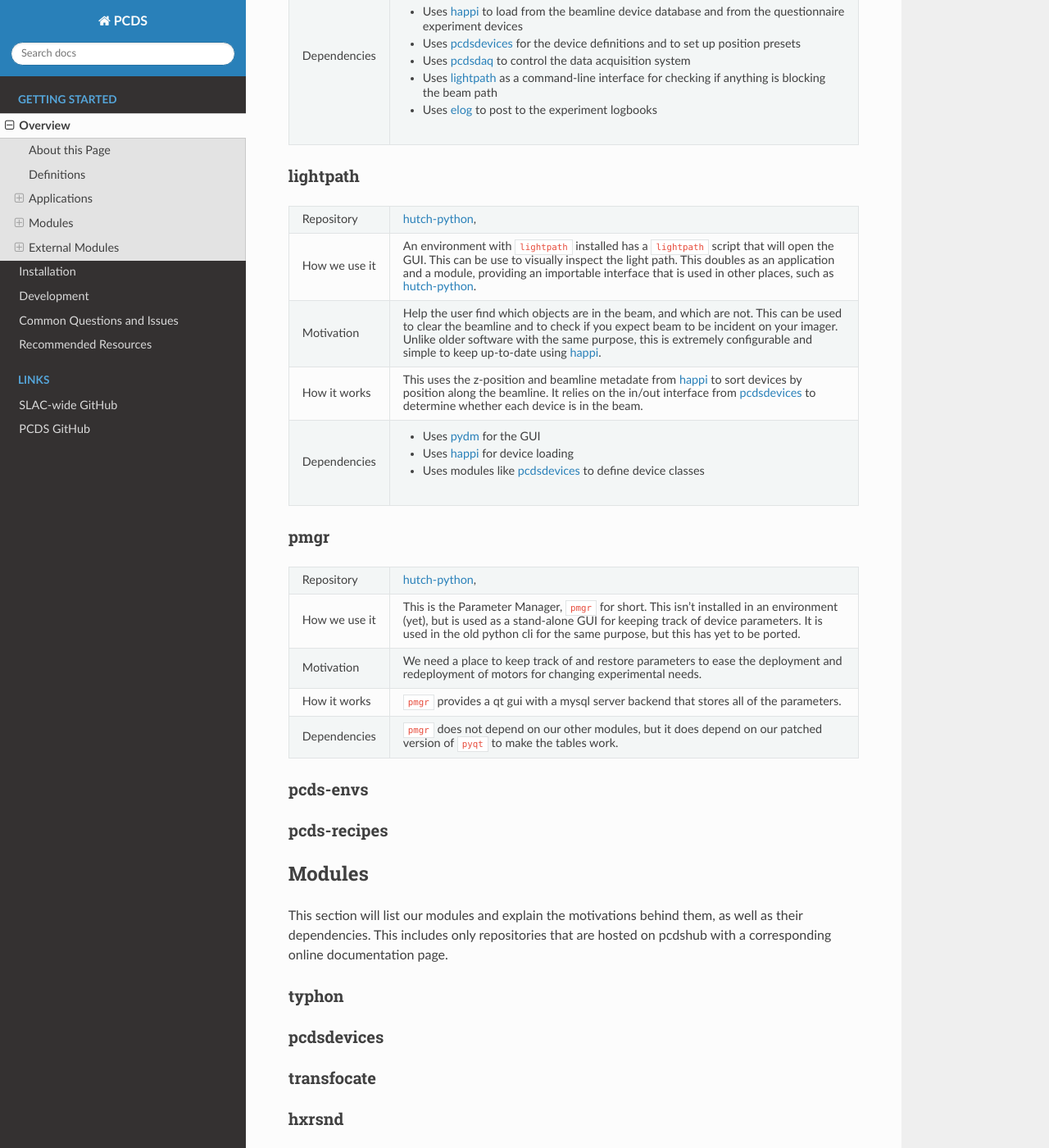
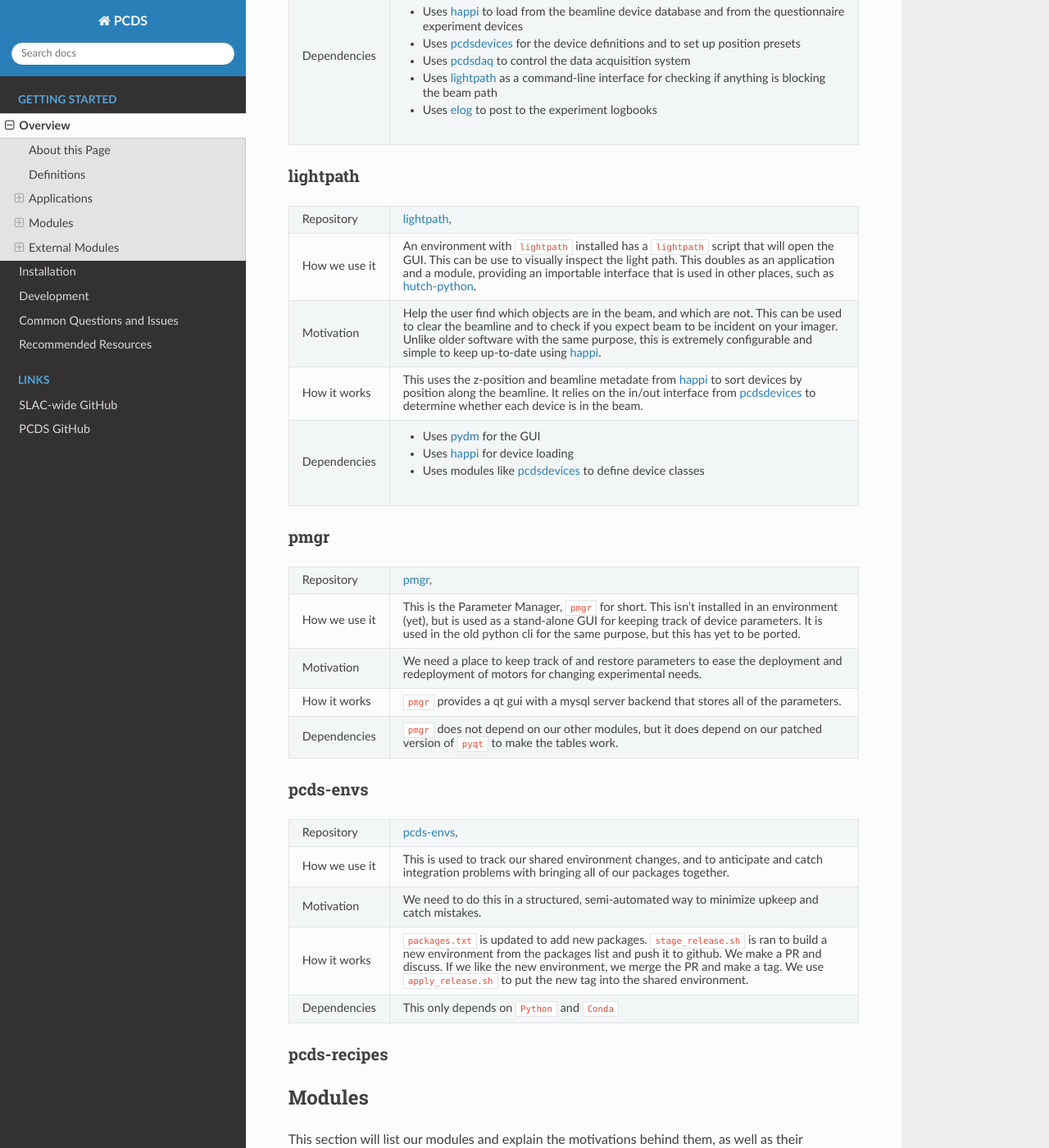
Before and after one commit to pcdshub/pcdshub.github.io, a Sphinx documentation site: the page built from source/overview.rst, in a window 1280 px wide and 1400 px high, scrolled down 1816 px. Shown: the whole window at 82% size. Built offline with Sphinx 7.4.7 and the Read the Docs theme 2.0.0, drawn with Linux system fonts in a browser that asks for light colours.

Commit message:
WIP: Add pcds-envs

```diff
--- a/source/overview.rst
+++ b/source/overview.rst
@@ -120,7 +120,7 @@
 lightpath
 ---------
 ============= ================================================================
-Repository    `hutch-python <https://github.com/pcdshub/lightpath>`_,
+Repository    `lightpath <https://github.com/pcdshub/lightpath>`_,
 
 How we use it An environment with ``lightpath`` installed has a ``lightpath``
               script that will open the GUI. This can be use to visually
@@ -147,7 +147,7 @@
 pmgr
 ----
 ============= ================================================================
-Repository    `hutch-python <https://github.com/pcdshub/lightpath>`_,
+Repository    `pmgr <https://github.com/pcdshub/pmgr>`_,
 
 How we use it This is the Parameter Manager, ``pmgr`` for short. This isn't
               installed in an environment (yet), but is used as a stand-alone
@@ -169,6 +169,25 @@
 
 pcds-envs
 ---------
+============= ================================================================
+Repository    `pcds-envs <https://github.com/pcdshub/pcds-envs>`_,
+
+How we use it This is used to track our shared environment changes, and to
+              anticipate and catch integration problems with bringing all of
+              our packages together.
+
+Motivation    We need to do this in a structured, semi-automated way to
+              minimize upkeep and catch mistakes.
+
+How it works  ``packages.txt`` is updated to add new packages.
+              ``stage_release.sh`` is ran to build a new environment from the
+              packages list and push it to github. We make a PR and discuss.
+              If we like the new environment, we merge the PR and make a tag.
+              We use ``apply_release.sh`` to put the new tag into the shared
+              environment.
+
+Dependencies  This only depends on ``Python`` and ``Conda``
+============= ================================================================
 
 pcds-recipes
 ------------
```
